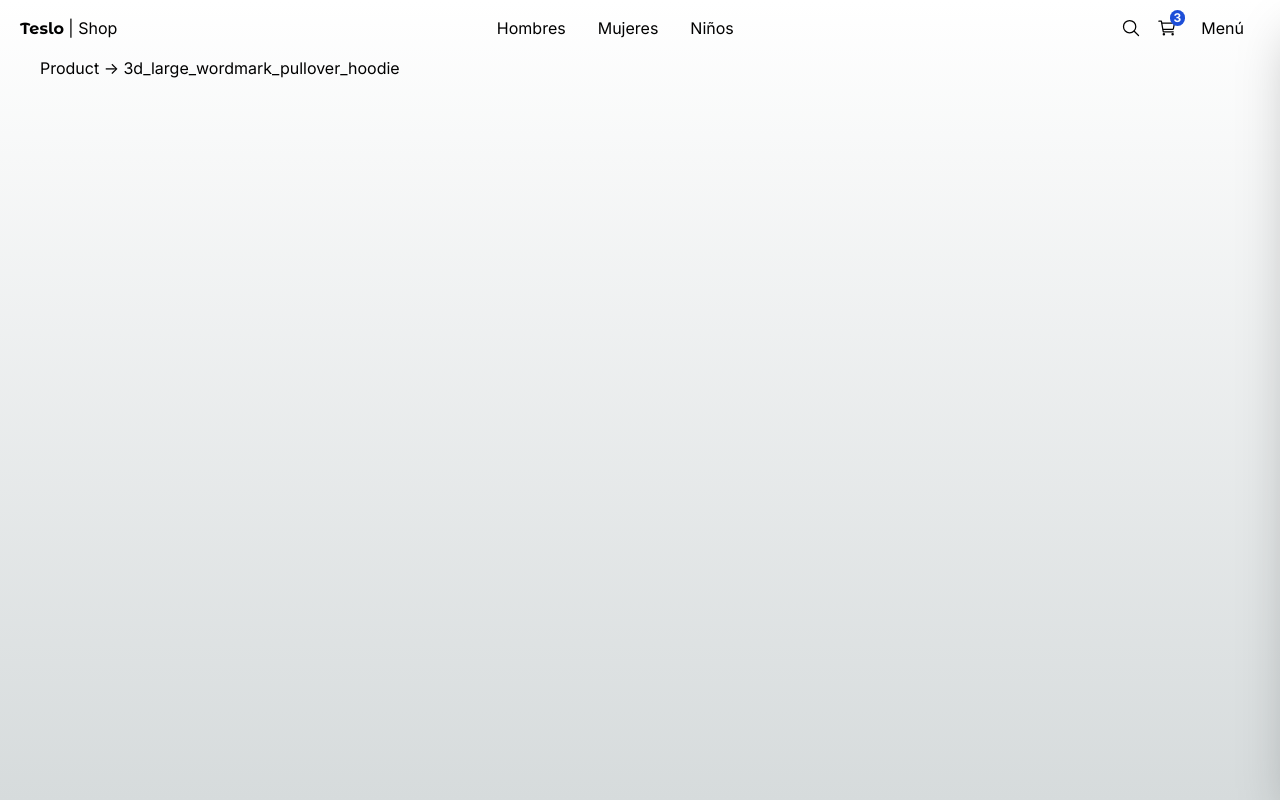
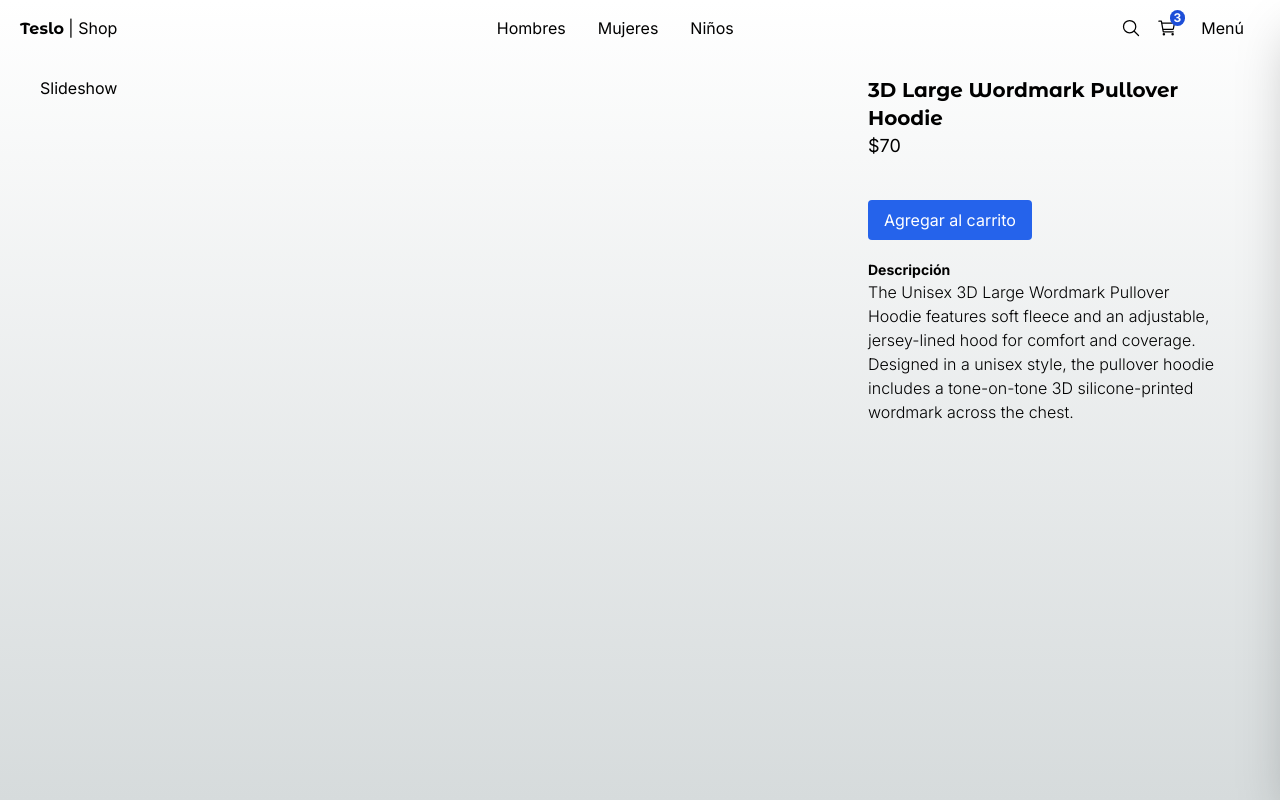
Before and after one commit to next-js-curses/04-teslo-shop, a Next.js app: page /product/3d_large_wordmark_pullover_hoodie in a window 1280 px wide. Built offline with nearby package versions, Linux system fonts and the light colour scheme.

Commit message:
feat: página de detalle de productos

```diff
--- a/src/app/(shop)/product/[slug]/page.tsx
+++ b/src/app/(shop)/product/[slug]/page.tsx
@@ -1,3 +1,7 @@
+import { titleFont } from "@/config/fonts";
+import { initialData } from "@/seed/seed";
+import { notFound } from "next/navigation";
+
 interface Props {
   params: {
     slug: string
@@ -5,9 +9,38 @@
 }
 
 export default function Product({ params }: Readonly<Props>) {
+  const { slug } = params
+  const product = initialData.products.find(product => product.slug === slug);
+
+  if (!product) notFound()
+
   return (
-    <div className="">
-      <h1>{`Product -> ${params.slug}`}</h1>
+    <div className="mt-5 mb-20 grid grid-cols-1 md:grid-cols-3 gap-3">
+      {/* Slideshow */}
+      <div className="col-span-1 md:col-span-2">
+        <h1>Slideshow</h1>
+      </div>
+
+      {/* Detalles */}
+      <div className="col-span-1 px-5">
+        <h1 className={`${titleFont.className} antialiased font-bold text-xl`}>
+          { product.title }
+        </h1>
+        <p className="text-lg mb-5">${ product.price }</p>
+
+        {/* Selector de tallas */}
+
+        {/* Selector de cantidad */}
+
+        {/* Botón */}
+        <button className="btn-primary my-5">
+          Agregar al carrito
+        </button>
+
+        {/* Descripción */}
+        <h3 className="font-bold text-sm">Descripción</h3>
+        <p className="font-light">{ product.description }</p>
+      </div>
     </div>
   );
 }
--- /dev/null
+++ b/src/app/(shop)/product/not-found.tsx
@@ -0,0 +1,7 @@
+import { PageNotFound } from '@/components'
+
+export default function NotFoundCategoryPage() {
+  return (
+    <PageNotFound />
+  );
+}
--- a/src/components/products/product-grid/ProductGridItem.tsx
+++ b/src/components/products/product-grid/ProductGridItem.tsx
@@ -14,7 +14,7 @@
 
   return (
     <div className="rounded-md overflow-hidden fade-in">
-      <Link href={`/products/${product.slug}`}>
+      <Link href={`/product/${product.slug}`}>
         <Image
           src={`/products/${displayImage}`}
           alt={ product.title }
@@ -28,7 +28,7 @@
       <div className="p-4 flex flex-col">
         <Link
           className="hover:text-blue-600"
-          href={`/products/${product.slug}`}>
+          href={`/product/${product.slug}`}>
           { product.title }
         </Link>
         <span className="font-bold">
```
